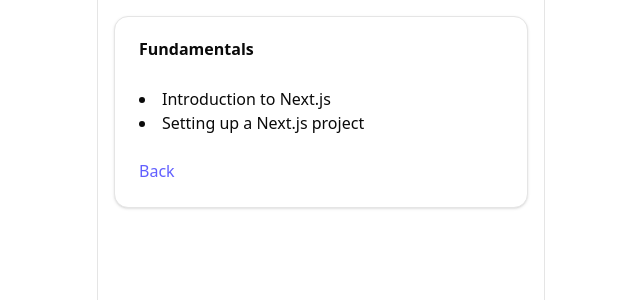
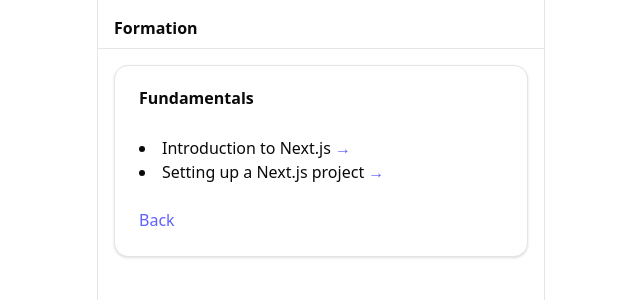
Before and after one commit to pierredigonnet/nextjs-learn, a Next.js app: page /formations/video-1 in a window 1280 px wide. Shown: the top 300 px of the page, without its empty margins (319-959 px from the left). Built offline with nearby package versions, Linux system fonts and the light colour scheme.

Commit message:
Refactor Formation pages to remove unnecessary PageLayout wrapper and enhance lesson links with navigation

```diff
--- /dev/null
+++ b/app/formations/[videoId]/lessons/[lessonId]/page.tsx
@@ -0,0 +1,52 @@
+import {
+  Card,
+  CardHeader,
+  CardTitle,
+  CardContent,
+  CardFooter,
+  CardDescription,
+} from "@/components/ui/card";
+import Link from "next/link";
+import { PageLayout } from "@/components/layout";
+import { VIDEOS } from "@app/formations/data";
+
+// Server component
+export default async function Page(props: {
+  params: Promise<{ videoId: string; lessonId: string }>;
+}) {
+  const params = await props.params;
+
+  // Debug: afficher les paramètres
+  console.log("params.videoId:", params.videoId);
+  console.log("params.lessonId:", params.lessonId);
+
+  const video = VIDEOS.find((video) => video.id === params.videoId);
+
+  if (!video) {
+    return <p>invalid video</p>;
+  }
+
+  const lesson = video.lessons.find((lesson) => lesson.id === params.lessonId);
+
+  if (!lesson) {
+    return <p>invalid lesson</p>;
+  }
+
+  return (
+    <Card>
+      <CardHeader>
+        <CardTitle>{lesson.title}</CardTitle>
+        <CardDescription>{lesson.description}</CardDescription>
+      </CardHeader>
+
+      <CardFooter>
+        <Link
+          href={`/formations/${video.id}`}
+          className="text-indigo-500 hover:underline"
+        >
+          Back
+        </Link>
+      </CardFooter>
+    </Card>
+  );
+}
--- a/app/formations/[videoId]/page.tsx
+++ b/app/formations/[videoId]/page.tsx
@@ -20,7 +20,6 @@
     return <p>invalid video</p>;
   }
   return (
-    <PageLayout>
     <Card>
       <CardHeader>
         <CardTitle>{video.title}</CardTitle>
@@ -28,7 +27,15 @@
       <CardContent className="flex flex-col gap-4">
         <ul className="list-disc list-inside">
           {video.lessons.map((lesson) => (
-              <li key={lesson.title}>{lesson.title}</li>
+            <li key={lesson.title}>
+              <span>{lesson.title} </span>
+              <Link
+                href={`/formations/${video.id}/lessons/${lesson.id}`}
+                className="text-indigo-500"
+              >
+                {`→`}
+              </Link>
+            </li>
           ))}
         </ul>
       </CardContent>
@@ -38,6 +45,5 @@
         </Link>
       </CardFooter>
     </Card>
-    </PageLayout>
   );
 }
--- /dev/null
+++ b/app/formations/layout.tsx
@@ -0,0 +1,17 @@
+import type { PropsWithChildren } from "react";
+import { PageLayout } from "@/components/layout";
+import Link from "next/link";
+
+export default function layout(props: PropsWithChildren) {
+  console.log(props);
+  return (
+    <PageLayout>
+      <header className="border-b -mx-4 px-4 pb-2">
+        <h3 className="font-bold">
+          <Link href="/formations">Formation</Link>
+        </h3>
+      </header>
+      {props.children}
+    </PageLayout>
+  );
+}
--- a/app/formations/page.tsx
+++ b/app/formations/page.tsx
@@ -5,7 +5,6 @@
 
 export default function Page() {
   return (
-    <PageLayout>
     <Card>
       <CardHeader>
         <CardTitle>Plan de Formation</CardTitle>
@@ -24,6 +23,5 @@
         })}
       </CardContent>
     </Card>
-    </PageLayout>
   );
 }
```
Lines whose indentation alone changed are shown as unchanged.
